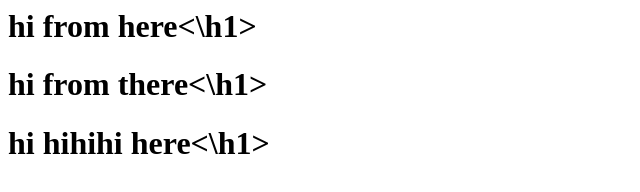
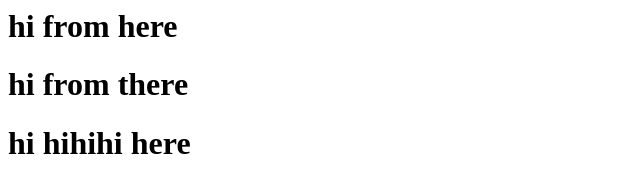
Before and after one commit to MohaamdSayed/test22, a plain HTML site: page index.html in a window 1280 px wide. Shown: the whole page, without its empty margins (0-640 px from the left). Drawn offline with Linux system fonts and the light colour scheme.

Commit message:
Update index.html

```diff
--- a/index.html
+++ b/index.html
@@ -1,3 +1,3 @@
-<h1>hi from here<\h1>
-<h1>hi from there<\h1>
-<h1>hi hihihi here<\h1>
+<h1>hi from here</h1>
+<h1>hi from there</h1>
+<h1>hi hihihi here</h1>
```
